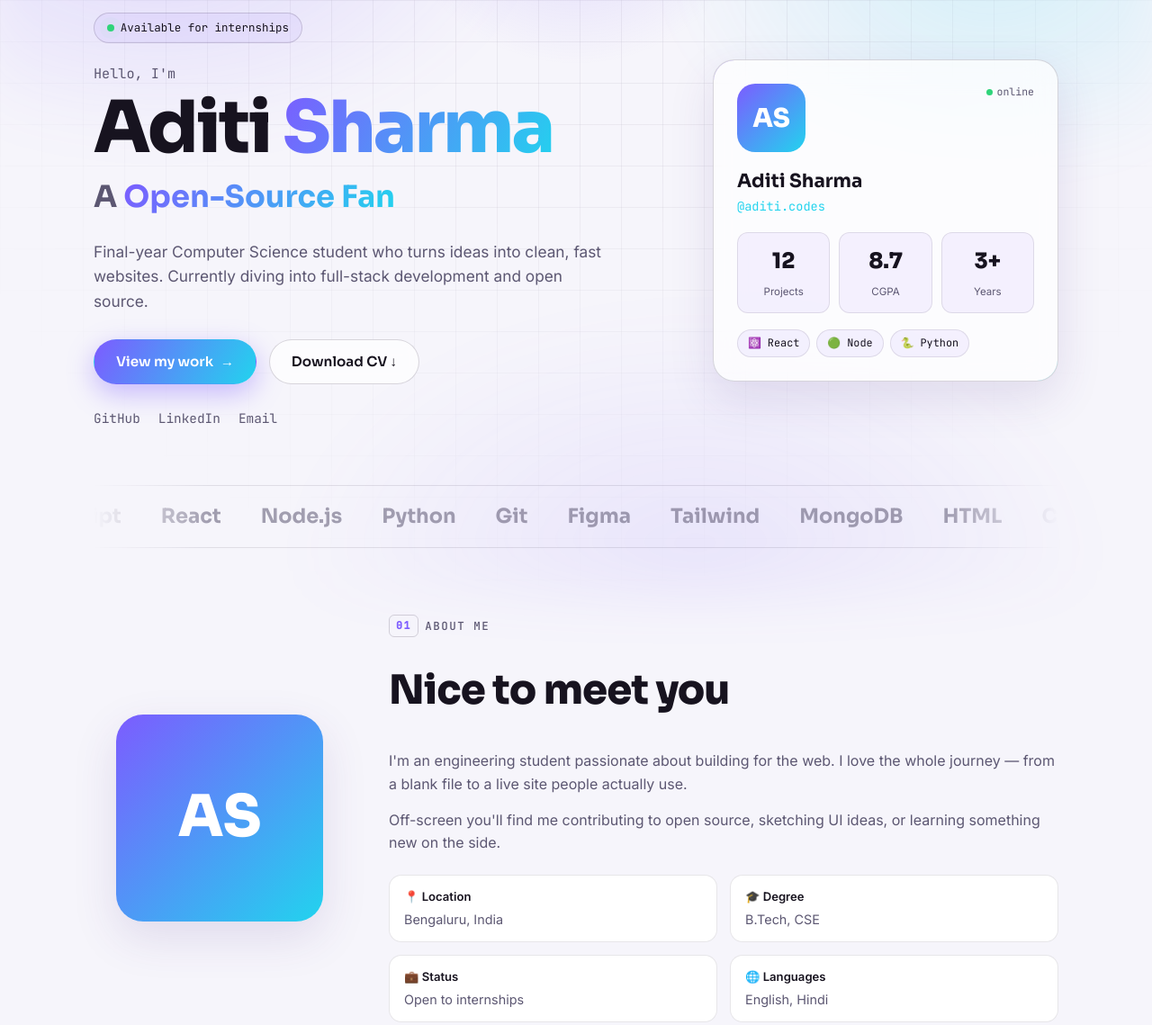
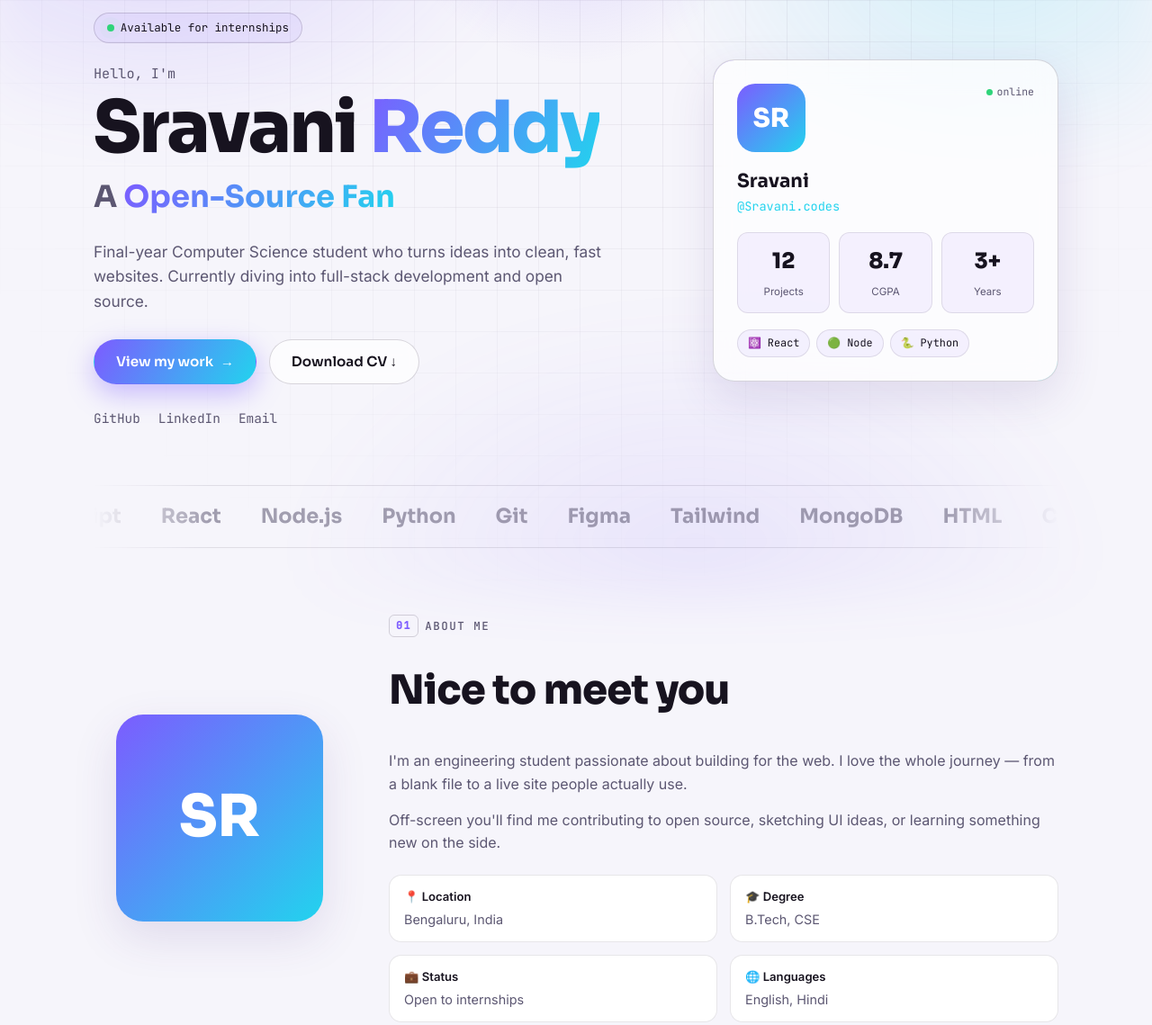
Before and after one commit to Sravani-Reddy-07/Sravani, a plain HTML site: page index.html in a window 1280 px wide. Shown: the part 138-1277 px from the top of the page at 90% size. Drawn offline with Linux system fonts and the light colour scheme; animation ran at ten frames a second.

Commit message:
small change

```diff
--- a/index.html
+++ b/index.html
@@ -5,8 +5,8 @@
   <meta name="viewport" content="width=device-width, initial-scale=1.0" />
 
   <!-- ✏️ EDIT: your name + a short tagline (shows in the browser tab & Google) -->
-  <title>Aditi Sharma · Portfolio</title>
-  <meta name="description" content="Aditi Sharma — Engineering student & web developer. Projects, skills and contact." />
+  <title>Sravani · Portfolio </title>
+  <meta name="description" content="Sravani — MCA student & web developer. Projects, skills and contact." />
 
   <link rel="stylesheet" href="style.css" />
   <link rel="preconnect" href="https://fonts.googleapis.com" />
@@ -52,7 +52,7 @@
 
         <p class="eyebrow">Hello, I'm</p>
         <!-- ✏️ EDIT: your full name (last word gets the gradient) -->
-        <h1 class="hero-name">Aditi <span class="gradient-text">Sharma</span></h1>
+        <h1 class="hero-name">Sravani <span class="gradient-text">Reddy</span></h1>
         <!-- ✏️ EDIT: role. The rotating words live in script.js -->
         <h2 class="hero-role">A <span class="rotate" id="rotate">Web Developer</span></h2>
         <!-- ✏️ EDIT: one or two lines about yourself -->
@@ -78,12 +78,12 @@
         <div class="pc-glow" aria-hidden="true"></div>
         <div class="pc-top">
           <!-- ✏️ EDIT: swap for a photo → <img src="photo.jpg" alt="Your name"/> -->
-          <div class="pc-avatar">AS</div>
+          <div class="pc-avatar">SR</div>
           <span class="pc-live"><i></i> online</span>
         </div>
         <!-- ✏️ EDIT: name + handle -->
-        <h3 class="pc-name">Aditi Sharma</h3>
-        <p class="pc-handle">@aditi.codes</p>
+        <h3 class="pc-name">Sravani</h3>
+        <p class="pc-handle">@Sravani.codes</p>
         <div class="pc-stats">
           <!-- ✏️ EDIT: your numbers. data-count = final value -->
           <div><b data-count="12">0</b><span>Projects</span></div>
@@ -110,7 +110,7 @@
   <section class="section" id="about">
     <div class="container about-grid">
       <div class="about-photo">
-        <div class="avatar">AS</div>
+        <div class="avatar">SR</div>
       </div>
       <div class="about-text">
         <p class="tag"><span class="tag-num">01</span> About me</p>
@@ -287,7 +287,7 @@
         </form>
 
         <!-- ✏️ EDIT: your email -->
-        <p class="center muted small">Prefer email? <a class="inline-link" href="mailto:you@email.com">you@email.com</a></p>
+        <p class="center muted small">Prefer email? <a class="inline-link" href="mailto:you@email.com">sravaniareddy1113@gmail.com</a></p>
         <div class="socials center">
           <a href="https://github.com/your-username" target="_blank" rel="noopener">GitHub</a>
           <a href="https://linkedin.com/in/your-username" target="_blank" rel="noopener">LinkedIn</a>
@@ -300,7 +300,7 @@
   <!-- ══════════════ FOOTER ══════════════ -->
   <footer class="footer">
     <!-- ✏️ EDIT: your name -->
-    <p>Built with 💜 by Aditi Sharma · <span id="year"></span></p>
+    <p>Built with 💜 by Sravani Reddy · <span id="year"></span></p>
     <p class="muted small">Made with HTML, CSS &amp; JavaScript · Hosted on GitHub Pages</p>
   </footer>
 
```
